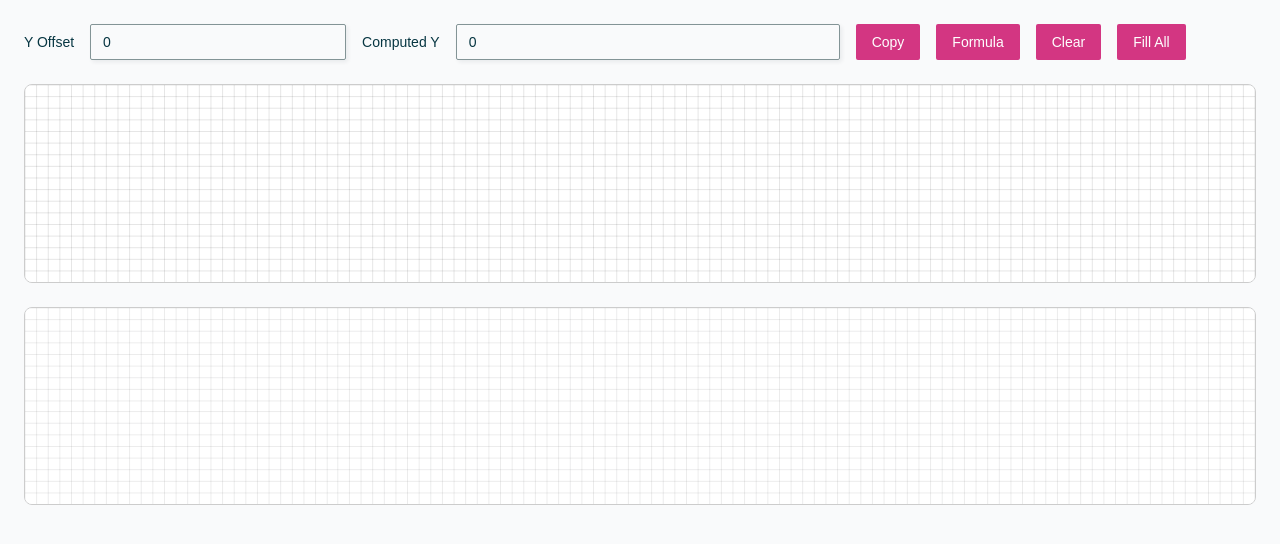
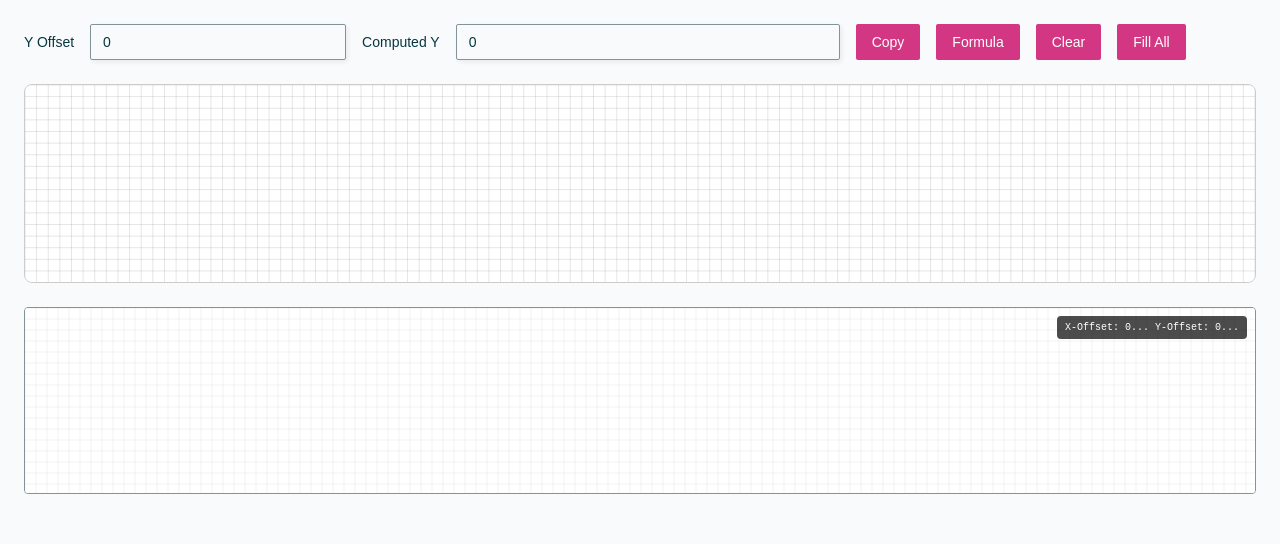
Before and after one commit to KDesp73/tupperaki, a Next.js app: page / in a window 1280 px wide. Shown: the top 544 px of the page. Built offline with nearby package versions, Linux system fonts and the light colour scheme.

Commit message:
feat: better panning

```diff
--- a/src/app/page.tsx
+++ b/src/app/page.tsx
@@ -84,7 +84,7 @@ export default function TupperExplorer() {
       <TupperPlot
         bitmapWidth={bitmapWidth}
         bitmapHeight={bitmapHeight}
-        scale={20}
+        scale={11}
         yOffset={computedY == 0n ? yOffset : computedY}
       />
     </div>
--- a/src/components/local/TupperPlot.tsx
+++ b/src/components/local/TupperPlot.tsx
@@ -4,7 +4,7 @@ import { useEffect, useRef, useState } from "react";
 interface Props {
   bitmapWidth: number;
   bitmapHeight: number;
-  scale: number; // controlled by slider
+  scale: number;
   yOffset: bigint;
 }
 
@@ -16,87 +16,142 @@ export default function TupperPlot({
 }: Props) {
   const containerRef = useRef<HTMLDivElement>(null);
   const canvasRef = useRef<HTMLCanvasElement>(null);
-  const [containerWidth, setContainerWidth] = useState(0);
 
-  // Responsive width listener
+  // x: column index, y: multiples of 17
+  const [pan, setPan] = useState({ x: 0, y: 0n });
+  const [isDragging, setIsDragging] = useState(false);
+
+  // Track accumulated movement to avoid "ghosting" or skipping bits
+  const dragAccumulator = useRef({ x: 0, y: 0 });
+  const lastMousePos = useRef({ x: 0, y: 0 });
+
+  const handleMouseDown = (e: React.MouseEvent) => {
+    setIsDragging(true);
+    lastMousePos.current = { x: e.clientX, y: e.clientY };
+    dragAccumulator.current = { x: 0, y: 0 };
+  };
+
+  const handleMouseMove = (e: React.MouseEvent) => {
+    if (!isDragging) return;
+
+    const dx = e.clientX - lastMousePos.current.x;
+    const dy = e.clientY - lastMousePos.current.y;
+
+    dragAccumulator.current.x += dx;
+    dragAccumulator.current.y += dy;
+
+    // Only update state when we've moved enough to cross a full cell
+    const xShift = Math.trunc(dragAccumulator.current.x / scale);
+    const yShift = Math.trunc(dragAccumulator.current.y / scale);
+
+    if (xShift !== 0 || yShift !== 0) {
+      setPan((prev) => ({
+        x: prev.x - xShift,
+        // Move UP in plane means INCREASE yOffset
+        y: prev.y + BigInt(yShift),
+      }));
+
+      // Keep the remainder for smooth continuous dragging
+      dragAccumulator.current.x %= scale;
+      dragAccumulator.current.y %= scale;
+    }
+
+    lastMousePos.current = { x: e.clientX, y: e.clientY };
+  };
+
+  const handleMouseUp = () => setIsDragging(false);
+
+  // Wheel handling
   useEffect(() => {
-    const update = () => {
-      if (containerRef.current) setContainerWidth(containerRef.current.clientWidth);
+    const container = containerRef.current;
+    if (!container) return;
+
+    const handleWheel = (e: WheelEvent) => {
+      e.preventDefault();
+      const direction = e.deltaY > 0 ? -1n : 1n;
+      setPan((prev) => ({ ...prev, y: prev.y + direction }));
     };
-    update();
-    window.addEventListener("resize", update);
-    return () => window.removeEventListener("resize", update);
+
+    container.addEventListener("wheel", handleWheel, { passive: false });
+    return () => container.removeEventListener("wheel", handleWheel);
   }, []);
 
   useEffect(() => {
     const canvas = canvasRef.current;
-    if (!canvas || containerWidth === 0) return;
+    const container = containerRef.current;
+    if (!canvas || !container) return;
 
     const ctx = canvas.getContext("2d");
     if (!ctx) return;
 
-    const effectiveScale = Math.min(scale, containerWidth / bitmapWidth);
-    const canvasWidth = bitmapWidth * effectiveScale;
-    const canvasHeight = bitmapHeight * effectiveScale;
+    const canvasWidth = container.clientWidth;
+    const canvasHeight = bitmapHeight * scale;
 
     canvas.width = canvasWidth;
     canvas.height = canvasHeight;
 
     ctx.clearRect(0, 0, canvas.width, canvas.height);
 
-    // Draw pixels with 180-degree rotation
-    for (let x = 0; x < bitmapWidth; x++) {
+    const viewCols = Math.ceil(canvasWidth / scale);
+
+    // Tupper's y ranges from [k, k+17].
+    // We adjust k based on pan.y * 17.
+    const currentK = yOffset + (pan.y * BigInt(bitmapHeight));
+
+    for (let x = 0; x < viewCols; x++) {
       for (let y = 0; y < bitmapHeight; y++) {
-        // We still query the library with original x, y
-        const on = tupperPixel(x, y, yOffset);
+        // mathX shifts left/right in the infinite plane
+        const mathX = x + pan.x;
+        // mathY is 0-16 within the current k-band
+        const mathY = y;
+
+        const on = tupperPixel(mathX, mathY, currentK);
 
         ctx.fillStyle = on ? "black" : "white";
 
-        /**
-         * ARTIFICIAL 180-DEGREE ROTATION:
-         * 1. Horizontal flip: (bitmapWidth - 1 - x)
-         * 2. Vertical flip: In standard Canvas, y=0 is top.
-         * Since Tupper math y=0 is bottom, using 'y' directly
-         * effectively flips it compared to the original code.
-         */
-        const drawX = (bitmapWidth - 1 - x) * effectiveScale;
-        const drawY = y * effectiveScale;
+        // Rotated 180 degrees visually
+        const drawX = (viewCols - 1 - x) * scale;
+        const drawY = y * scale;
 
-        ctx.fillRect(drawX, drawY, effectiveScale, effectiveScale);
+        ctx.fillRect(drawX, drawY, scale, scale);
       }
     }
 
-    // Draw grid
-    ctx.strokeStyle = "rgba(0,0,0,0.15)";
+    // Grid rendering
+    ctx.strokeStyle = "rgba(0,0,0,0.1)";
     ctx.lineWidth = 0.5;
-
-    for (let x = 0; x <= bitmapWidth; x++) {
+    for (let x = 0; x <= viewCols; x++) {
       ctx.beginPath();
-      ctx.moveTo(x * effectiveScale, 0);
-      ctx.lineTo(x * effectiveScale, canvasHeight);
+      ctx.moveTo(x * scale, 0);
+      ctx.lineTo(x * scale, canvasHeight);
       ctx.stroke();
     }
     for (let y = 0; y <= bitmapHeight; y++) {
       ctx.beginPath();
-      ctx.moveTo(0, y * effectiveScale);
-      ctx.lineTo(canvasWidth, y * effectiveScale);
+      ctx.moveTo(0, y * scale);
+      ctx.lineTo(canvasWidth, y * scale);
       ctx.stroke();
     }
-  }, [bitmapWidth, bitmapHeight, yOffset, scale, containerWidth]);
+  }, [bitmapHeight, yOffset, scale, pan]);
 
   return (
-    <div ref={containerRef} className="w-full overflow-x-auto">
-      <canvas
-        ref={canvasRef}
-        style={{
-          display: "block",
-          width: "100%",
-          height: "auto",
-          imageRendering: "pixelated",
-          border: "1px solid #ccc",
-          borderRadius: "8px",
-        }}
-      />
+    <div
+      ref={containerRef}
+      className="w-full relative overflow-hidden bg-white border rounded-lg touch-none"
+      onMouseDown={handleMouseDown}
+      onMouseMove={handleMouseMove}
+      onMouseUp={handleMouseUp}
+      onMouseLeave={handleMouseUp}
+      style={{
+        cursor: isDragging ? 'grabbing' : 'grab',
+        height: `${bitmapHeight * scale}px`
+      }}
+    >
+      <canvas ref={canvasRef} className="block" style={{ imageRendering: "pixelated" }} />
+      <div className="absolute top-2 right-2 bg-black/70 text-white text-[10px] px-2 py-1 rounded pointer-events-none font-mono">
+        X-Offset: {(BigInt(pan.x) * BigInt(bitmapHeight)).toString().slice(0, 30)}...
+        Y-Offset: {(yOffset + (pan.y * BigInt(bitmapHeight))).toString().slice(0, 30)}...
+      </div>
     </div>
   );
 }
```
